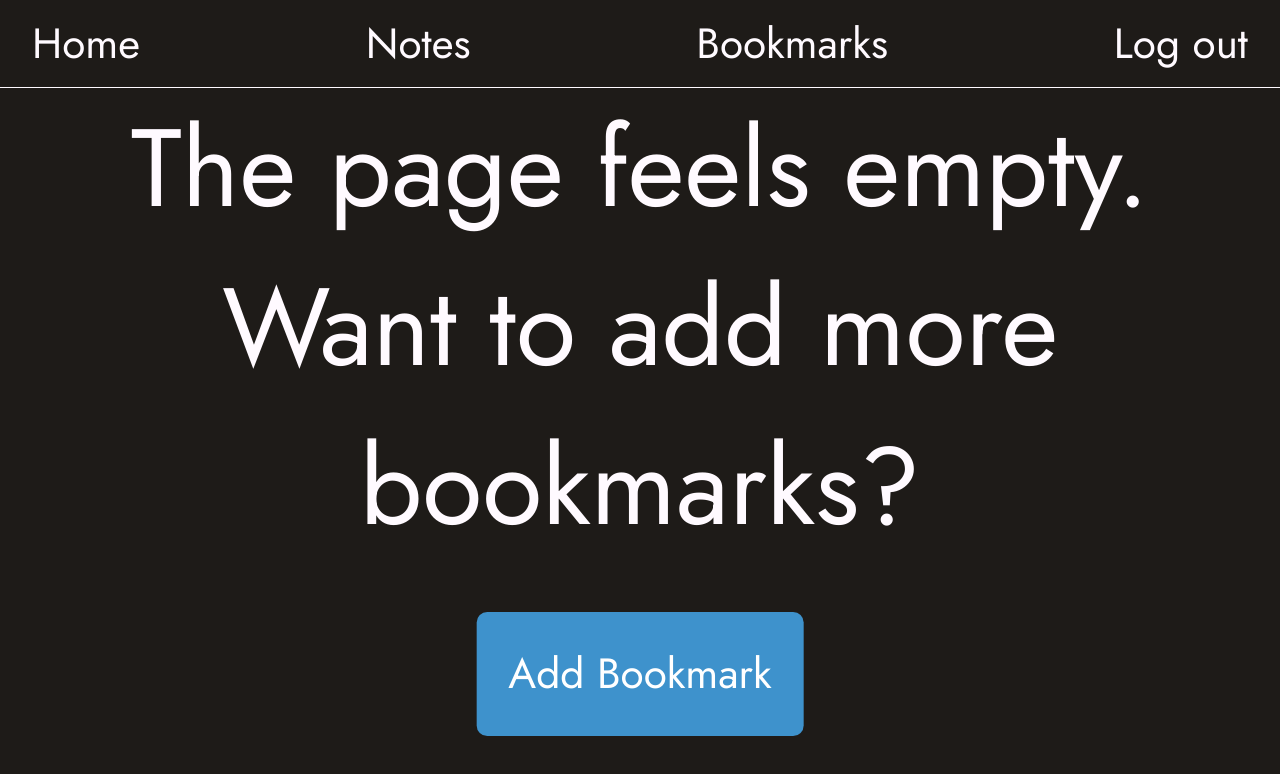
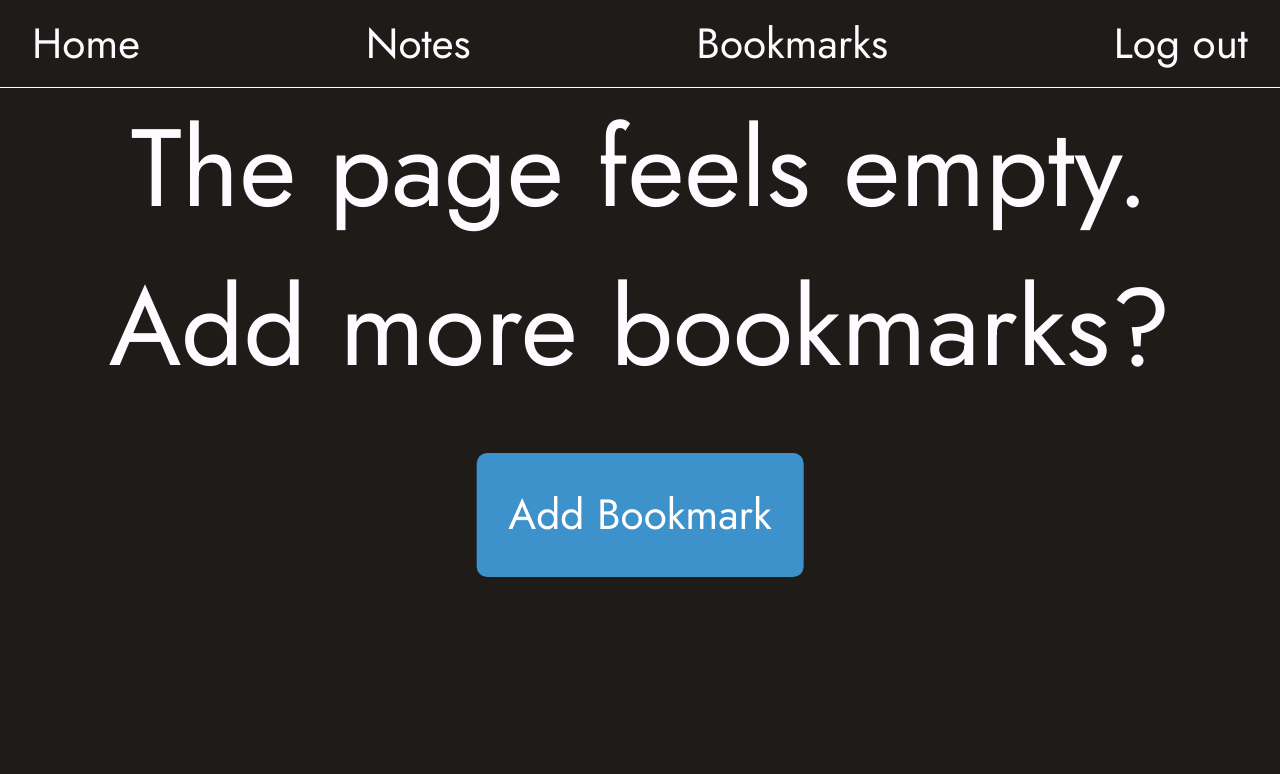
Before and after one commit to School-Saver/Frontend, a React (Create React App) app: page /bookmarks in a window 1280 px wide. Shown: the top 774 px of the page. Built offline with nearby package versions, Linux system fonts and the light colour scheme; no server answers; sample sign-in values are in the browser's storage.

Commit message:
final adjusments

```diff
--- a/src/components/Bookmark/NoBookmarks.tsx
+++ b/src/components/Bookmark/NoBookmarks.tsx
@@ -24,7 +24,7 @@ export default function NotEnoughBookmarks({ id }: { id: number }) {
     return (
         <>
             <Navbar />
-            <div className="md-text">The page feels empty. Want to add more bookmarks?</div>
+            <div className="md-text">The page feels empty. Add more bookmarks?</div>
             <button className="add-bookmark" onClick={() => { setAddBookmarks(true); setAddPopUpfocus(true) }}>Add Bookmark</button>
             { addBookmarks && addPopUpfocus && <Bookmark id={id} popUpRef={addPopUpRef}/> }
         </>
--- a/src/components/Notes/NoNotes.tsx
+++ b/src/components/Notes/NoNotes.tsx
@@ -32,7 +32,7 @@ export default function NotEnoughNotes({ id, notes }: { id : number, notes: any}
     return (
         <>
             <Navbar />
-            <div className="md-text">The page feels empty. Want to add more notes?</div>
+            <div className="md-text">The page feels empty. Add more notes?</div>
             <button className="add-lg-note" onClick={() => { setAddMode({ truthy: true, subject: true, day: true, note: true }); setAddPopUpfocus(true) }}>Add Note</button>
             { addMode.truthy && addPopUpfocus && <AddNote notes={notes} id={id} popUpRef={addPopUpRef} subject={addMode.subject} day={addMode.day} note={addMode.note} current_subject={undefined} current_day={undefined} /> }
         </>
```
